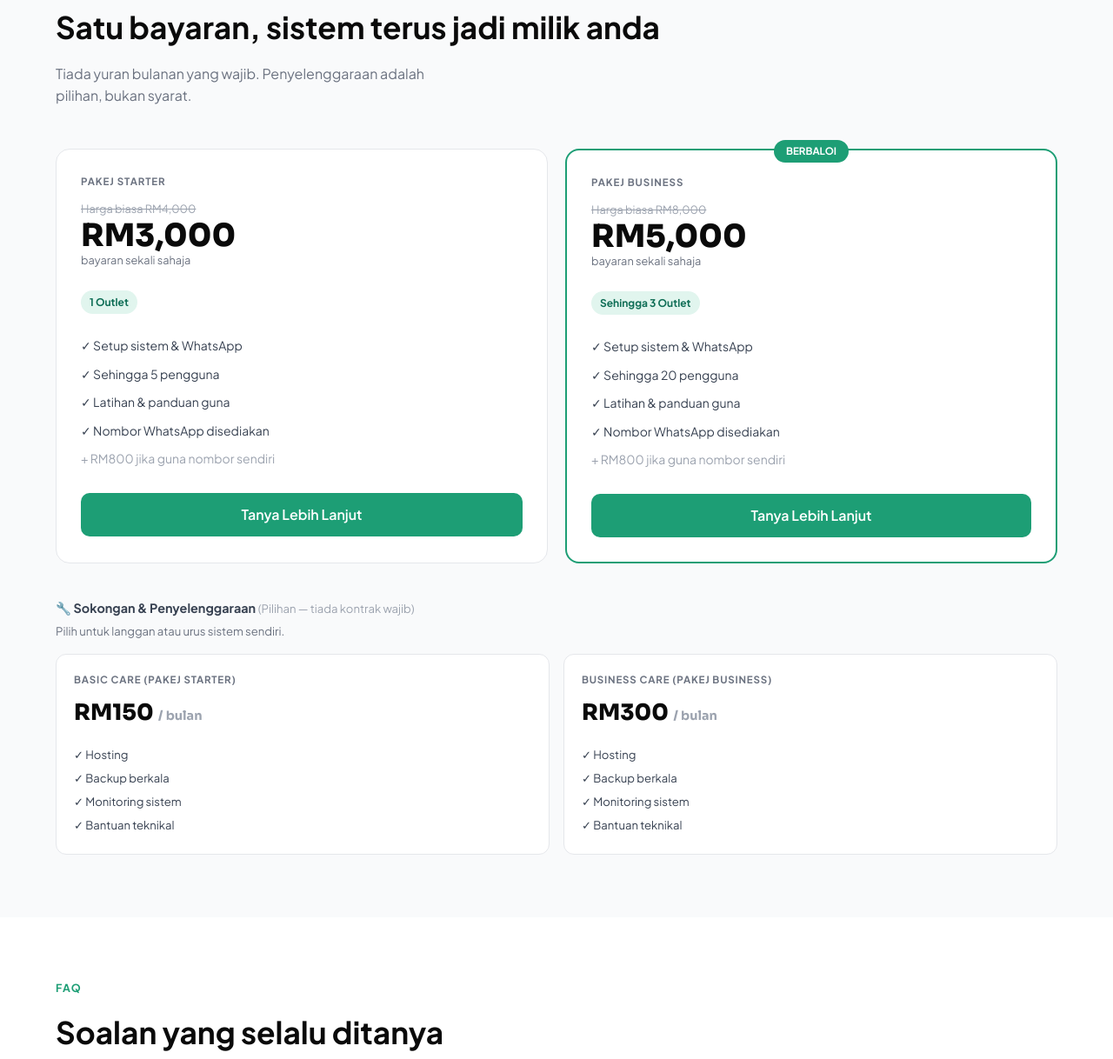
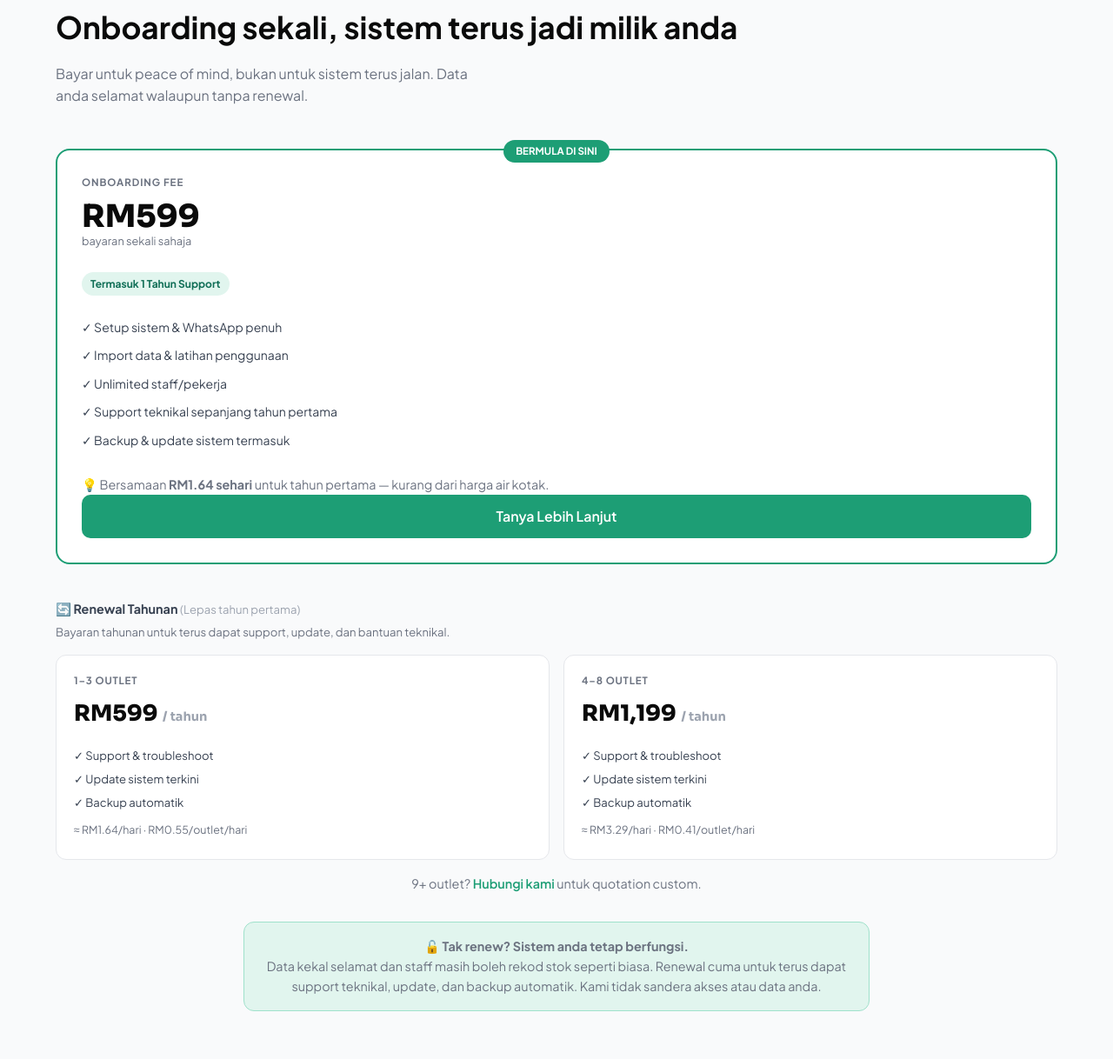
Before and after one commit to makton-oss/system-stock, a website: page public/wrap/index.html in a window 1280 px wide. Shown: the part 6695-7913 px from the top of the page at 87% size. Drawn offline with Linux system fonts and the light colour scheme.

Commit message:
feat: update pricing details and onboarding information in the pricing section

```diff
--- a/public/wrap/index.html
+++ b/public/wrap/index.html
@@ -524,7 +524,7 @@
     <div class="pricing-card pricing-card--featured trial-card">
       <div class="pricing-card__badge">PERCUBAAN</div>
       <div class="pricing-card__tier">Trial 7 Hari</div>
-      <div class="pricing-card__price">RM100</div>
+      <div class="pricing-card__price">RM99</div>
       <div class="pricing-card__period">caj komitmen sekali sahaja</div>
       <ul>
         <li>✓ Setup sistem percubaan</li>
@@ -536,7 +536,7 @@
       <a href="https://wa.me/601167609636?text=Saya%20berminat%20untuk%20trial%207%20hari%20StokBot" class="btn btn--primary">
         Mohon Trial 7 Hari
       </a>
-      <p class="pricing-card__note">RM100 akan ditolak daripada harga pakej jika anda meneruskan pembelian.</p>
+      <p class="pricing-card__note">RM99 akan ditolak sepenuhnya daripada Onboarding Fee jika anda teruskan selepas trial.</p>
       <p class="muted">Untuk lebih daripada 20 item, pelanggan perlu menyediakan fail Excel mengikut format yang diberikan bagi tujuan import data.</p>
     </div>
   </div>
@@ -547,76 +547,68 @@
 ====================================================== -->
 <section class="section section--alt" id="pricing">
   <div class="section__label">Harga</div>
-  <div class="section__title">Satu bayaran, sistem terus jadi milik anda</div>
-  <div class="section__sub">Tiada yuran bulanan yang wajib. Penyelenggaraan adalah pilihan, bukan syarat.</div>
+  <div class="section__title">Onboarding sekali, sistem terus jadi milik anda</div>
+  <div class="section__sub">Bayar untuk peace of mind, bukan untuk sistem terus jalan. Data anda selamat walaupun tanpa renewal.</div>
 
   <div class="pricing-grid">
 
-    <!-- Starter -->
-    <div class="pricing-card">
-      <div class="pricing-card__tier">Pakej Starter</div>
-      <div class="pricing-card__original">Harga biasa RM4,000</div>
-      <div class="pricing-card__price">RM3,000</div>
+    <!-- Onboarding -->
+    <div class="pricing-card pricing-card--featured">
+      <div class="pricing-card__badge">BERMULA DI SINI</div>
+      <div class="pricing-card__tier">Onboarding Fee</div>
+      <div class="pricing-card__price">RM599</div>
       <div class="pricing-card__period">bayaran sekali sahaja</div>
-      <div class="pricing-card__tag">1 Outlet</div>
+      <div class="pricing-card__tag">Termasuk 1 Tahun Support</div>
       <ul>
-        <li>✓ Setup sistem & WhatsApp</li>
-        <li>✓ Sehingga 5 pengguna</li>
-        <li>✓ Latihan & panduan guna</li>
-        <li>✓ Nombor WhatsApp disediakan</li>
-        <li class="muted">+ RM800 jika guna nombor sendiri</li>
+        <li>✓ Setup sistem & WhatsApp penuh</li>
+        <li>✓ Import data & latihan penggunaan</li>
+        <li>✓ Unlimited staff/pekerja</li>
+        <li>✓ Support teknikal sepanjang tahun pertama</li>
+        <li>✓ Backup & update sistem termasuk</li>
       </ul>
-      <a href="https://wa.me/601167609636?text=Saya%20nak%20tahu%20lebih%20tentang%20Pakej%20Starter" class="btn btn--primary" style="width:100%;justify-content:center;">Tanya Lebih Lanjut</a>
-    </div>
-
-    <!-- Business (featured) -->
-    <div class="pricing-card pricing-card--featured">
-      <div class="pricing-card__badge">BERBALOI</div>
-      <div class="pricing-card__tier">Pakej Business</div>
-      <div class="pricing-card__original">Harga biasa RM8,000</div>
-      <div class="pricing-card__price">RM5,000</div>
-      <div class="pricing-card__period">bayaran sekali sahaja</div>
-      <div class="pricing-card__tag">Sehingga 3 Outlet</div>
-      <ul>
-        <li>✓ Setup sistem & WhatsApp</li>
-        <li>✓ Sehingga 20 pengguna</li>
-        <li>✓ Latihan & panduan guna</li>
-        <li>✓ Nombor WhatsApp disediakan</li>
-        <li class="muted">+ RM800 jika guna nombor sendiri</li>
-      </ul>
-      <a href="https://wa.me/601167609636?text=Saya%20nak%20tahu%20lebih%20tentang%20Pakej%20Business" class="btn btn--primary" style="width:100%;justify-content:center;">Tanya Lebih Lanjut</a>
+      <p class="pricing-card__note">💡 Bersamaan <strong>RM1.64 sehari</strong> untuk tahun pertama — kurang dari harga air kotak.</p>
+      <a href="https://wa.me/601167609636?text=Saya%20nak%20tahu%20lebih%20tentang%20Onboarding%20StokBot" class="btn btn--primary" style="width:100%;justify-content:center;">Tanya Lebih Lanjut</a>
     </div>
 
   </div>
 
-  <!-- Maintenance -->
+  <!-- Renewal Tahunan -->
   <div>
     <div class="maint-header">
-      <div class="maint-header__title">🔧 Sokongan & Penyelenggaraan <span style="font-weight:400;color:var(--text-xmuted);font-size:0.82rem;">(Pilihan — tiada kontrak wajib)</span></div>
-      <div class="maint-header__sub">Pilih untuk langgan atau urus sistem sendiri.</div>
+      <div class="maint-header__title">🔄 Renewal Tahunan <span style="font-weight:400;color:var(--text-xmuted);font-size:0.82rem;">(Lepas tahun pertama)</span></div>
+      <div class="maint-header__sub">Bayaran tahunan untuk terus dapat support, update, dan bantuan teknikal.</div>
     </div>
     <div class="maint-grid">
       <div class="maint-card">
-        <div class="maint-card__tier">Basic Care (Pakej Starter)</div>
-        <div class="maint-card__price">RM150 <span class="maint-card__period">/ bulan</span></div>
+        <div class="maint-card__tier">1–3 Outlet</div>
+        <div class="maint-card__price">RM599 <span class="maint-card__period">/ tahun</span></div>
         <ul>
-          <li>✓ Hosting</li>
-          <li>✓ Backup berkala</li>
-          <li>✓ Monitoring sistem</li>
-          <li>✓ Bantuan teknikal</li>
+          <li>✓ Support & troubleshoot</li>
+          <li>✓ Update sistem terkini</li>
+          <li>✓ Backup automatik</li>
+          <li style="color:var(--text-muted);font-size:0.78rem;margin-top:6px;">≈ RM1.64/hari · RM0.55/outlet/hari</li>
         </ul>
       </div>
       <div class="maint-card">
-        <div class="maint-card__tier">Business Care (Pakej Business)</div>
-        <div class="maint-card__price">RM300 <span class="maint-card__period">/ bulan</span></div>
+        <div class="maint-card__tier">4–8 Outlet</div>
+        <div class="maint-card__price">RM1,199 <span class="maint-card__period">/ tahun</span></div>
         <ul>
-          <li>✓ Hosting</li>
-          <li>✓ Backup berkala</li>
-          <li>✓ Monitoring sistem</li>
-          <li>✓ Bantuan teknikal</li>
+          <li>✓ Support & troubleshoot</li>
+          <li>✓ Update sistem terkini</li>
+          <li>✓ Backup automatik</li>
+          <li style="color:var(--text-muted);font-size:0.78rem;margin-top:6px;">≈ RM3.29/hari · RM0.41/outlet/hari</li>
         </ul>
       </div>
     </div>
+    <p class="pricing-card__note" style="text-align:center;max-width:620px;margin-left:auto;margin-right:auto;">
+      9+ outlet? <a href="https://wa.me/601167609636?text=Saya%20nak%20quotation%20untuk%209%2B%20outlet%20StokBot" style="color:var(--green);font-weight:600;">Hubungi kami</a> untuk quotation custom.
+    </p>
+  </div>
+
+  <!-- No Lock-in Note -->
+  <div class="pricing-card__note" style="max-width:720px;margin:2rem auto 0;text-align:center;background:var(--green-light);padding:1rem 1.25rem;border-radius:12px;border:1px solid var(--role-mgr-border);">
+    🔓 <strong>Tak renew? Sistem anda tetap berfungsi.</strong><br>
+    Data kekal selamat dan staff masih boleh rekod stok seperti biasa. Renewal cuma untuk terus dapat support teknikal, update, dan backup automatik. Kami tidak sandera akses atau data anda.
   </div>
 </section>
 
@@ -637,7 +629,12 @@
 
     <details class="faq-item">
       <summary>Perlu bayar setiap bulan?</summary>
-      <div class="faq-item__body">Tidak. Ini bayaran sekali sahaja untuk dapatkan sistem. Pelan penyelenggaraan ada disediakan, tapi ia pilihan, bukan syarat untuk terus guna sistem.</div>
+      <div class="faq-item__body">Tidak ada bayaran bulanan. Anda bayar Onboarding Fee sekali sahaja (termasuk 1 tahun support), kemudian renewal secara <strong>tahunan</strong> je untuk terus dapat support, update, dan backup. Tiada caj bulanan yang wajib.</div>
+    </details>
+
+    <details class="faq-item">
+      <summary>Apa jadi kalau saya tidak renew lesen tahunan?</summary>
+      <div class="faq-item__body">Sistem anda <strong>tetap berfungsi</strong>. Staff masih boleh rekod stok, manager masih boleh approve, dan data anda kekal selamat — kami tidak block akses atau sandera data anda. Yang anda tak dapat selepas tempoh renewal tamat ialah: support teknikal, bantuan troubleshoot, update sistem baru, dan backup automatik. Anda boleh renew bila-bila masa untuk aktifkan semula perkhidmatan ini.</div>
     </details>
 
     <details class="faq-item">
@@ -652,7 +649,7 @@
 
     <details class="faq-item">
       <summary>Sesuai untuk berapa outlet?</summary>
-      <div class="faq-item__body">Pakej Starter untuk satu outlet, Pakej Business untuk sehingga tiga outlet. Kalau ada lebih daripada tiga outlet, boleh hubungi kami untuk perbincangan pakej yang lebih sesuai.</div>
+      <div class="faq-item__body">Onboarding Fee RM599 sesuai untuk sebarang bilangan outlet permulaan. Renewal tahunan pula mengikut tier: RM599/tahun untuk 1–3 outlet, RM1,199/tahun untuk 4–8 outlet. Ada lebih 8 outlet? Hubungi kami untuk quotation custom.</div>
     </details>
 
     <details class="faq-item">
@@ -673,7 +670,7 @@
     <details class="faq-item">
       <summary>Ada trial sebelum membeli?</summary>
       <div class="faq-item__body">
-        Ya. Kami menawarkan percubaan 7 hari untuk outlet yang ingin menilai sistem dalam operasi sebenar. Caj setup RM100 dikenakan dan akan ditolak daripada harga pakej jika anda meneruskan pembelian.
+        Ya. Kami menawarkan percubaan 7 hari untuk outlet yang ingin menilai sistem dalam operasi sebenar. Caj komitmen RM99 dikenakan dan akan ditolak sepenuhnya daripada Onboarding Fee jika anda teruskan selepas trial.
       </div>
     </details>
 
@@ -700,7 +697,7 @@
       💬 Mohon Trial 7 Hari
     </a>
   </div>
-  <p class="cta-section__risk">Caj komitmen RM100 dikenakan dan akan ditolak daripada harga pakej jika anda meneruskan pembelian.</p>
+  <p class="cta-section__risk">Caj komitmen RM99 dikenakan dan akan ditolak sepenuhnya daripada Onboarding Fee jika anda teruskan.</p>
 </section>
 
 <!-- ======================================================
```
